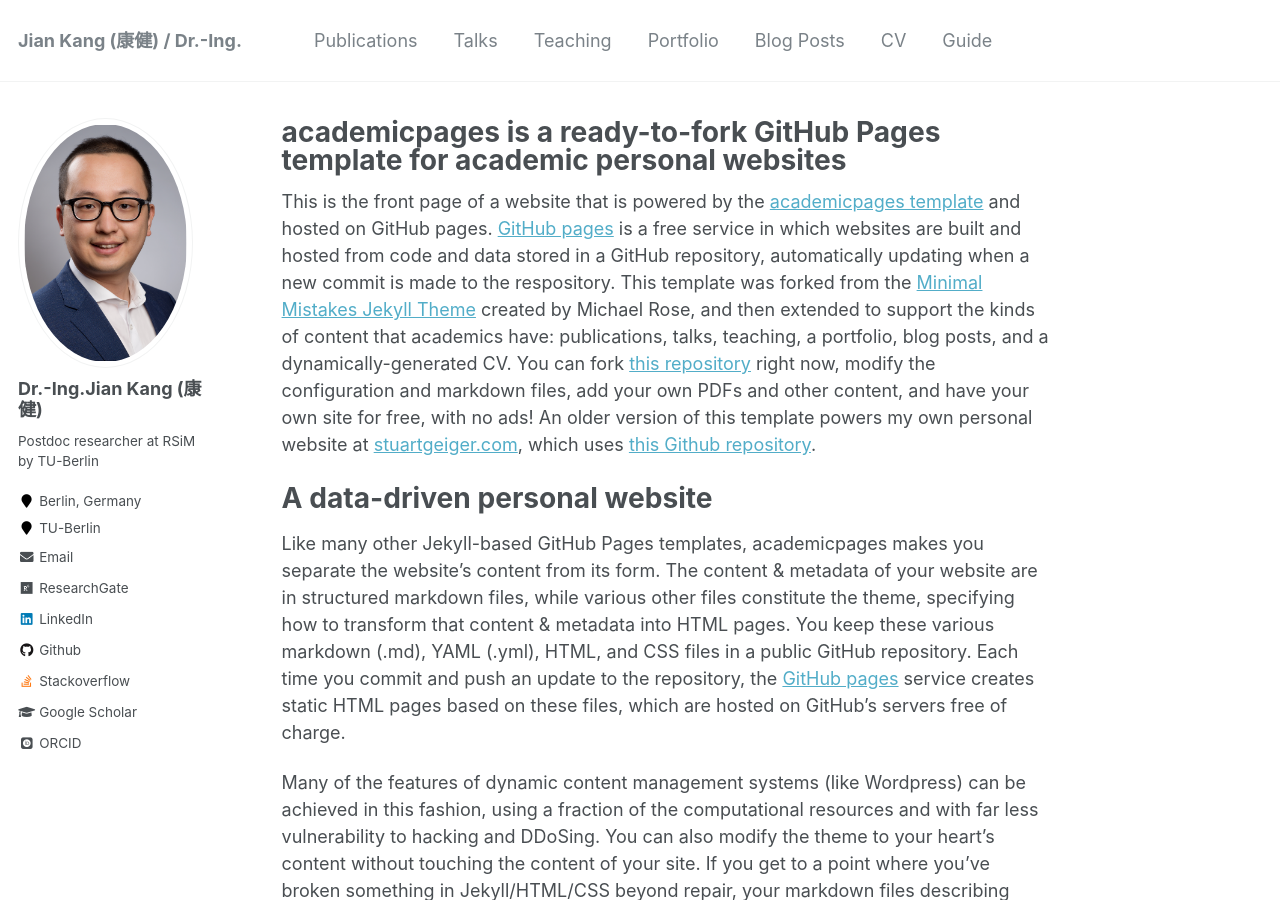
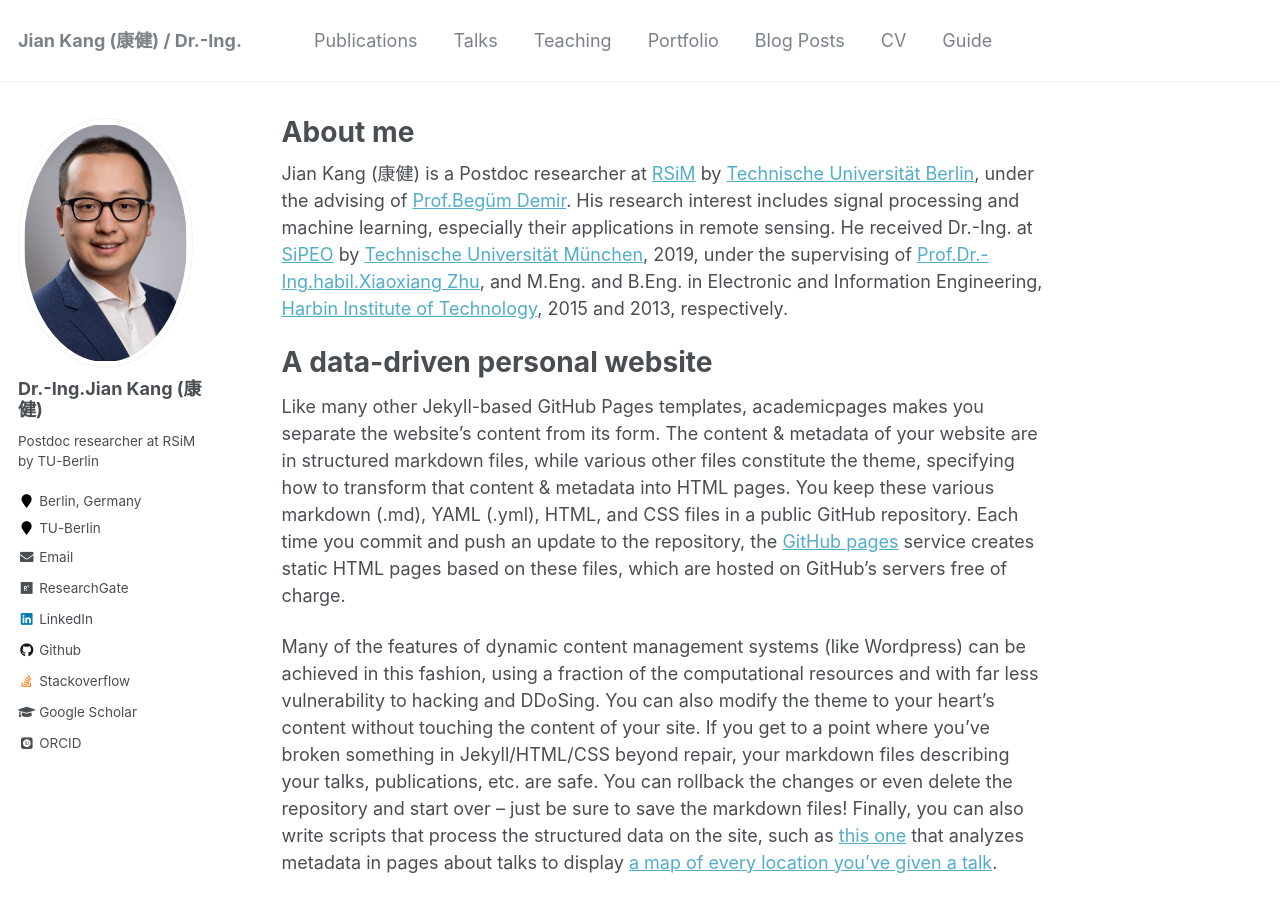
Before and after one commit to jiankang1991/jiankang1991.github.io, a Jekyll site: the page built from _pages/about.md, in a window 1280 px wide and 900 px high. Built offline with Jekyll 4.4.1, drawn with Linux system fonts in a browser that asks for light colours; some web fonts are replaced; part of the change alters nothing that is shown.

Commit message:
add about me

```diff
--- a/_config.yml
+++ b/_config.yml
@@ -181,9 +181,9 @@ collections:
   publications:
     output: true
     permalink: /:collection/:path/
-  portfolio:
-    output: true
-    permalink: /:collection/:path/
+  # portfolio:
+  #   output: true
+  #   permalink: /:collection/:path/
   talks:
     output: true
     permalink: /:collection/:path/
--- a/_pages/about.md
+++ b/_pages/about.md
@@ -1,6 +1,6 @@
 ---
 permalink: /
-title: "academicpages is a ready-to-fork GitHub Pages template for academic personal websites"
+title: "About me"
 excerpt: "About me"
 author_profile: true
 redirect_from:
@@ -8,7 +8,7 @@ redirect_from:
   - /about.html
 ---
 
-This is the front page of a website that is powered by the [academicpages template](https://github.com/academicpages/academicpages.github.io) and hosted on GitHub pages. [GitHub pages](https://pages.github.com) is a free service in which websites are built and hosted from code and data stored in a GitHub repository, automatically updating when a new commit is made to the respository. This template was forked from the [Minimal Mistakes Jekyll Theme](https://mmistakes.github.io/minimal-mistakes/) created by Michael Rose, and then extended to support the kinds of content that academics have: publications, talks, teaching, a portfolio, blog posts, and a dynamically-generated CV. You can fork [this repository](https://github.com/academicpages/academicpages.github.io) right now, modify the configuration and markdown files, add your own PDFs and other content, and have your own site for free, with no ads! An older version of this template powers my own personal website at [stuartgeiger.com](http://stuartgeiger.com), which uses [this Github repository](https://github.com/staeiou/staeiou.github.io).
+Jian Kang (康健) is a Postdoc researcher at [RSiM](https://www.rsim.tu-berlin.de/menue/remote_sensing_image_analysis_group/) by [Technische Universität Berlin](https://www.tu-berlin.de/menue/home/), under the advising of [Prof.Begüm Demir](https://begumdemir.com/). His research interest includes signal processing and machine learning, especially their applications in remote sensing. He received Dr.-Ing. at [SiPEO](https://www.sipeo.bgu.tum.de/) by [Technische Universität München](https://www.tum.de/en/), 2019, under the supervising of [Prof.Dr.-Ing.habil.Xiaoxiang Zhu](https://www.sipeo.bgu.tum.de/team/zhu), and M.Eng. and B.Eng. in Electronic and Information Engineering, [Harbin Institute of Technology](http://en.hit.edu.cn/), 2015 and 2013, respectively.
 
 A data-driven personal website
 ======
@@ -19,11 +19,11 @@ Many of the features of dynamic content management systems (like Wordpress) can
 Getting started
 ======
 1. Register a GitHub account if you don't have one and confirm your e-mail (required!)
-1. Fork [this repository](https://github.com/academicpages/academicpages.github.io) by clicking the "fork" button in the top right.
-1. Go to the repository's settings (rightmost item in the tabs that start with "Code", should be below "Unwatch"). Rename the repository "[your GitHub username].github.io", which will also be your website's URL.
-1. Set site-wide configuration and create content & metadata (see below -- also see [this set of diffs](http://archive.is/3TPas) showing what files were changed to set up [an example site](https://getorg-testacct.github.io) for a user with the username "getorg-testacct")
-1. Upload any files (like PDFs, .zip files, etc.) to the files/ directory. They will appear at https://[your GitHub username].github.io/files/example.pdf.
-1. Check status by going to the repository settings, in the "GitHub pages" section
+2. Fork [this repository](https://github.com/academicpages/academicpages.github.io) by clicking the "fork" button in the top right.
+3. Go to the repository's settings (rightmost item in the tabs that start with "Code", should be below "Unwatch"). Rename the repository "[your GitHub username].github.io", which will also be your website's URL.
+4. Set site-wide configuration and create content & metadata (see below -- also see [this set of diffs](http://archive.is/3TPas) showing what files were changed to set up [an example site](https://getorg-testacct.github.io) for a user with the username "getorg-testacct")
+5. Upload any files (like PDFs, .zip files, etc.) to the files/ directory. They will appear at https://[your GitHub username].github.io/files/example.pdf.
+6. Check status by going to the repository settings, in the "GitHub pages" section
 
 Site-wide configuration
 ------
```
